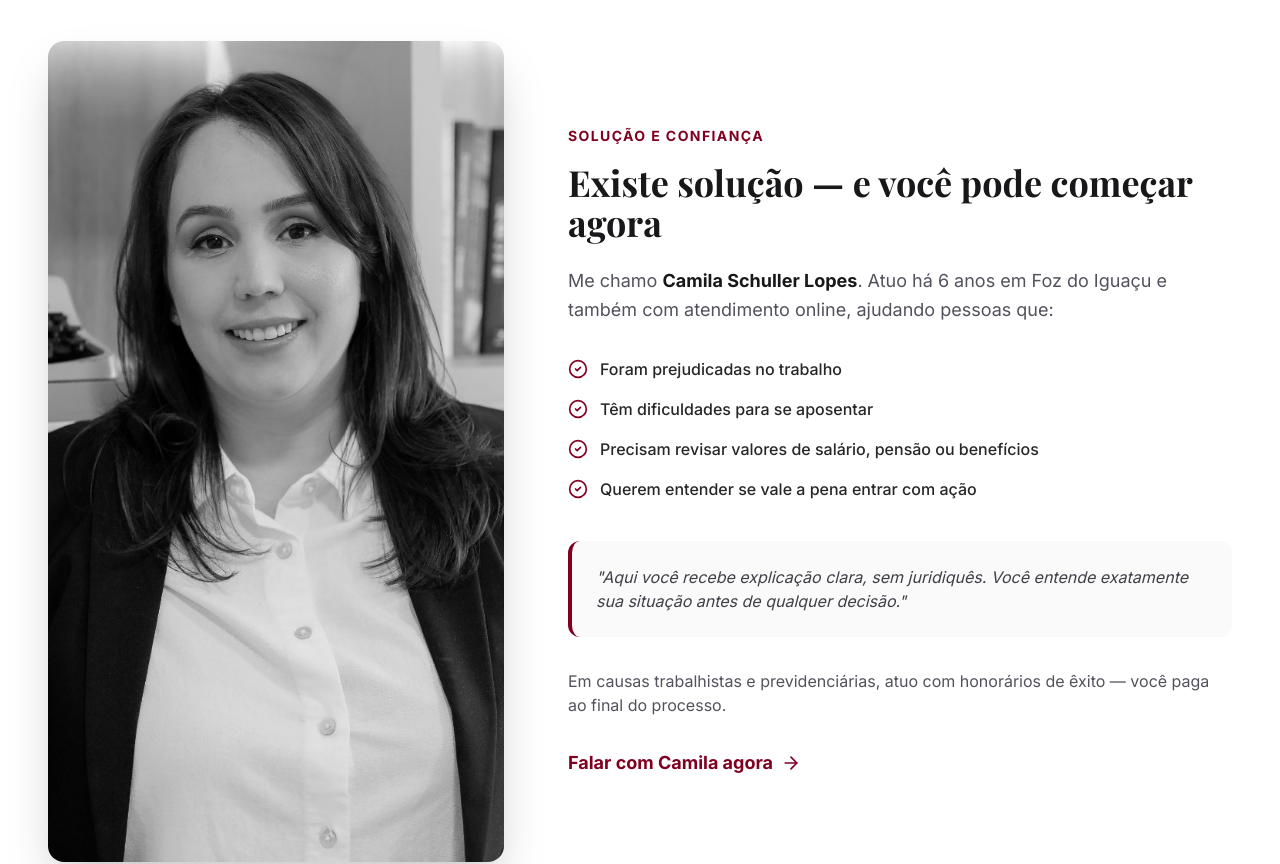
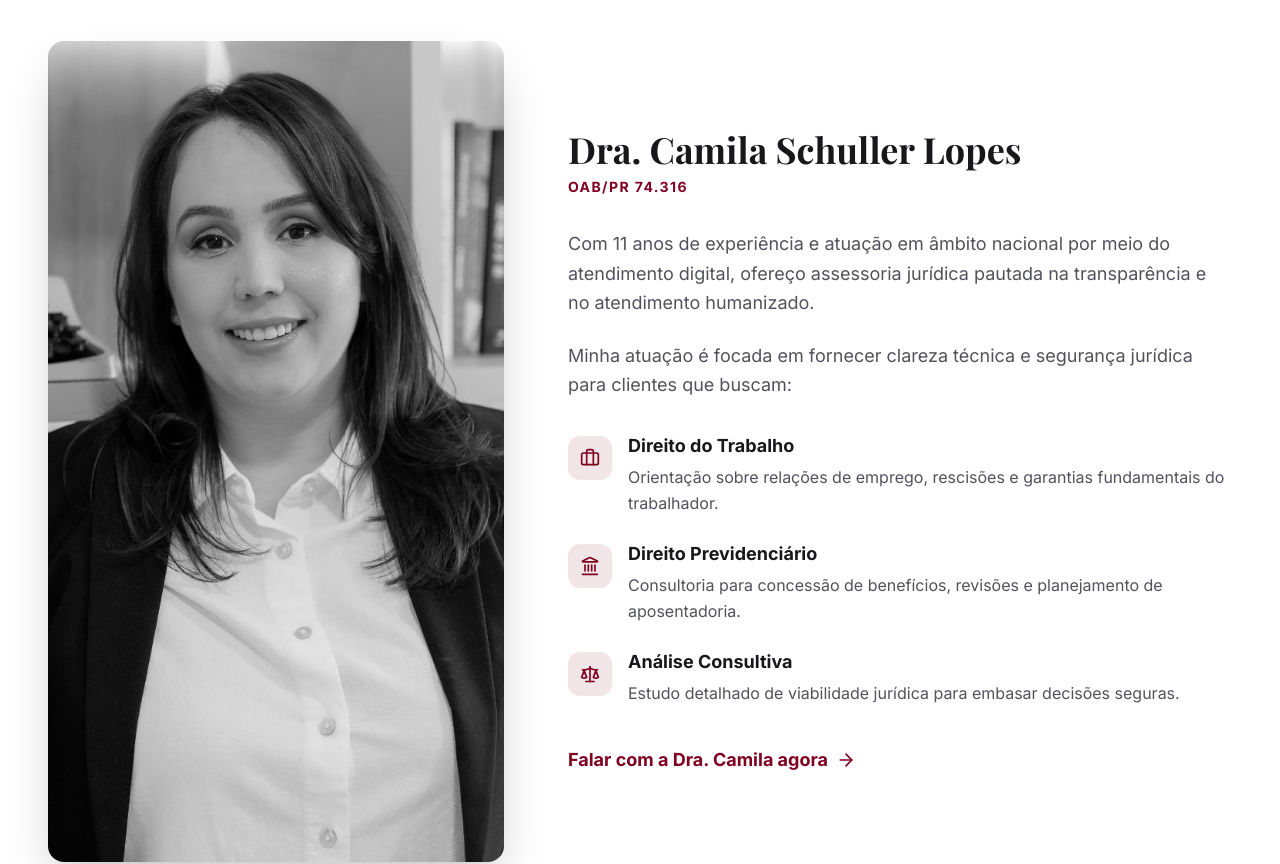
Before and after one commit to ericssonaugusto/Camila, a React (Vite) app: page / in a window 1280 px wide. Shown: the part 840-1704 px from the top of the page. Built offline with nearby package versions, Linux system fonts and the light colour scheme; a web font is replaced by a local one.

Commit message:
correçoes OAB

```diff
--- a/src/App.tsx
+++ b/src/App.tsx
@@ -145,49 +145,63 @@ export default function App() {
       {/* Introduction Section */}
       <Section id="sobre">
         <div className="grid md:grid-cols-12 gap-12 md:gap-16 items-center">
-          <div className="order-2 md:order-1 md:col-span-4 lg:col-span-5 relative flex justify-center">
+          <div className="md:col-span-4 lg:col-span-5 relative flex justify-center">
             <img
               src="/camila.jpg"
-              alt="Camila Schuller Lopes"
+              alt="Dra. Camila Schuller Lopes"
               className="w-full max-w-sm md:max-w-md lg:max-w-lg object-cover aspect-[5/9] rounded-2xl shadow-2xl grayscale hover:grayscale-0 transition-all duration-700 object-top"
               referrerPolicy="no-referrer"
             />
           </div>
-          <div className="order-1 md:order-2 md:col-span-8 lg:col-span-7">
-            <span className="text-burgundy font-bold tracking-widest uppercase text-sm mb-4 block">Solução e Confiança</span>
-            <h2 className="text-4xl font-serif font-bold mb-6">Existe solução — e você pode começar agora</h2>
+          <div className="md:col-span-8 lg:col-span-7">
+            <h2 className="text-4xl font-serif font-bold mb-2">Dra. Camila Schuller Lopes</h2>
+            <p className="text-burgundy font-bold tracking-widest uppercase text-sm mb-8 block">OAB/PR 74.316</p>
+
+            <p className="text-lg text-zinc-600 mb-6 leading-relaxed">
+              Com 11 anos de experiência e atuação em âmbito nacional por meio do atendimento digital, ofereço assessoria jurídica pautada na transparência e no atendimento humanizado.
+            </p>
+
             <p className="text-lg text-zinc-600 mb-8 leading-relaxed">
-              Me chamo <strong className="text-zinc-900">Camila Schuller Lopes</strong>.
-              Atuo há 6 anos em Foz do Iguaçu e também com atendimento online, ajudando pessoas que:
+              Minha atuação é focada em fornecer clareza técnica e segurança jurídica para clientes que buscam:
             </p>
-            <ul className="space-y-4 mb-10">
-              {[
-                "Foram prejudicadas no trabalho",
-                "Têm dificuldades para se aposentar",
-                "Precisam revisar valores de salário, pensão ou benefícios",
-                "Querem entender se vale a pena entrar com ação"
-              ].map((item, i) => (
-                <li key={i} className="flex items-center gap-3 text-zinc-800 font-medium">
-                  <CheckCircle2 className="w-5 h-5 text-burgundy flex-shrink-0" />
-                  {item}
-                </li>
-              ))}
+
+            <ul className="space-y-6 mb-10">
+              <li className="flex gap-4">
+                <div className="mt-1 bg-burgundy/10 p-3 rounded-xl text-burgundy h-fit">
+                  <Briefcase className="w-5 h-5" />
+                </div>
+                <div>
+                  <strong className="text-zinc-900 block mb-1 text-lg">Direito do Trabalho</strong>
+                  <span className="text-zinc-600 leading-relaxed">Orientação sobre relações de emprego, rescisões e garantias fundamentais do trabalhador.</span>
+                </div>
+              </li>
+              <li className="flex gap-4">
+                <div className="mt-1 bg-burgundy/10 p-3 rounded-xl text-burgundy h-fit">
+                  <Landmark className="w-5 h-5" />
+                </div>
+                <div>
+                  <strong className="text-zinc-900 block mb-1 text-lg">Direito Previdenciário</strong>
+                  <span className="text-zinc-600 leading-relaxed">Consultoria para concessão de benefícios, revisões e planejamento de aposentadoria.</span>
+                </div>
+              </li>
+              <li className="flex gap-4">
+                <div className="mt-1 bg-burgundy/10 p-3 rounded-xl text-burgundy h-fit">
+                  <Scale className="w-5 h-5" />
+                </div>
+                <div>
+                  <strong className="text-zinc-900 block mb-1 text-lg">Análise Consultiva</strong>
+                  <span className="text-zinc-600 leading-relaxed">Estudo detalhado de viabilidade jurídica para embasar decisões seguras.</span>
+                </div>
+              </li>
             </ul>
-            <div className="bg-zinc-50 p-6 rounded-xl border-l-4 border-burgundy mb-8">
-              <p className="text-zinc-700 italic">
-                "Aqui você recebe explicação clara, sem juridiquês. Você entende exatamente sua situação antes de qualquer decisão."
-              </p>
-            </div>
-            <p className="text-zinc-600 mb-8">
-              Em causas trabalhistas e previdenciárias, atuo com honorários de êxito — você paga ao final do processo.
-            </p>
+
             <a
               href={WHATSAPP_LINK}
               target="_blank"
               rel="noopener noreferrer"
               className="inline-flex items-center gap-2 text-burgundy font-bold text-lg hover:underline"
             >
-              Falar com Camila agora <ArrowRight className="w-5 h-5" />
+              Falar com a Dra. Camila agora <ArrowRight className="w-5 h-5" />
             </a>
           </div>
         </div>
@@ -329,19 +343,19 @@ export default function App() {
       {/* FAQ Section */}
       <Section>
         <div className="max-w-3xl mx-auto">
-          <h2 className="text-3xl font-serif font-bold mb-12 text-center">Perguntas Frequentes</h2>
+          <h2 className="text-3xl font-serif font-bold mb-12 text-center">Principais Dúvidas</h2>
           <div className="space-y-2">
             <FAQItem
-              question="Preciso pagar para entrar com processo trabalhista ou previdenciário?"
-              answer="Em muitas situações, atuo com honorários de êxito, ou seja, você paga ao final do processo, apenas se houver ganho de causa ou recebimento de valores."
+              question="Como funciona a contratação dos serviços jurídicos?"
+              answer="A prestação de serviços advocatícios é formalizada mediante contrato, onde todas as condições, prazos e honorários são detalhados com total transparência, seguindo rigorosamente a Tabela de Honorários da OAB e as normas vigentes."
             />
             <FAQItem
-              question="Atende somente em Foz do Iguaçu?"
-              answer="Não. O atendimento pode ser presencial em nosso escritório em Foz do Iguaçu ou totalmente online, atendendo clientes em qualquer lugar do país com a mesma segurança e proximidade."
+              question="O atendimento é restrito a Foz do Iguaçu?"
+              answer="Não. Além do atendimento presencial em nossa sede em Foz do Iguaçu, dispomos de estrutura para atendimento digital em todo o território nacional. Utilizamos ferramentas seguras que garantem a mesma proximidade, sigilo e eficiência de uma consulta presencial, onde quer que o cliente esteja."
             />
             <FAQItem
-              question="E se eu não souber se realmente tenho direito?"
-              answer="Justamente por isso é importante analisar seu caso. Muitas pessoas descobrem que tinham valores a receber e não sabiam. Nossa análise inicial serve para esclarecer exatamente essa dúvida."
+              question="Como saber se o meu caso possui viabilidade jurídica?"
+              answer="O primeiro passo é a realização de uma análise técnica consultiva. Durante esse atendimento, avaliamos detalhadamente a documentação e os fatos apresentados para oferecer um parecer fundamentado sobre os seus direitos, garantindo que você tome decisões com base em informações jurídicas sólidas."
             />
           </div>
         </div>
```
